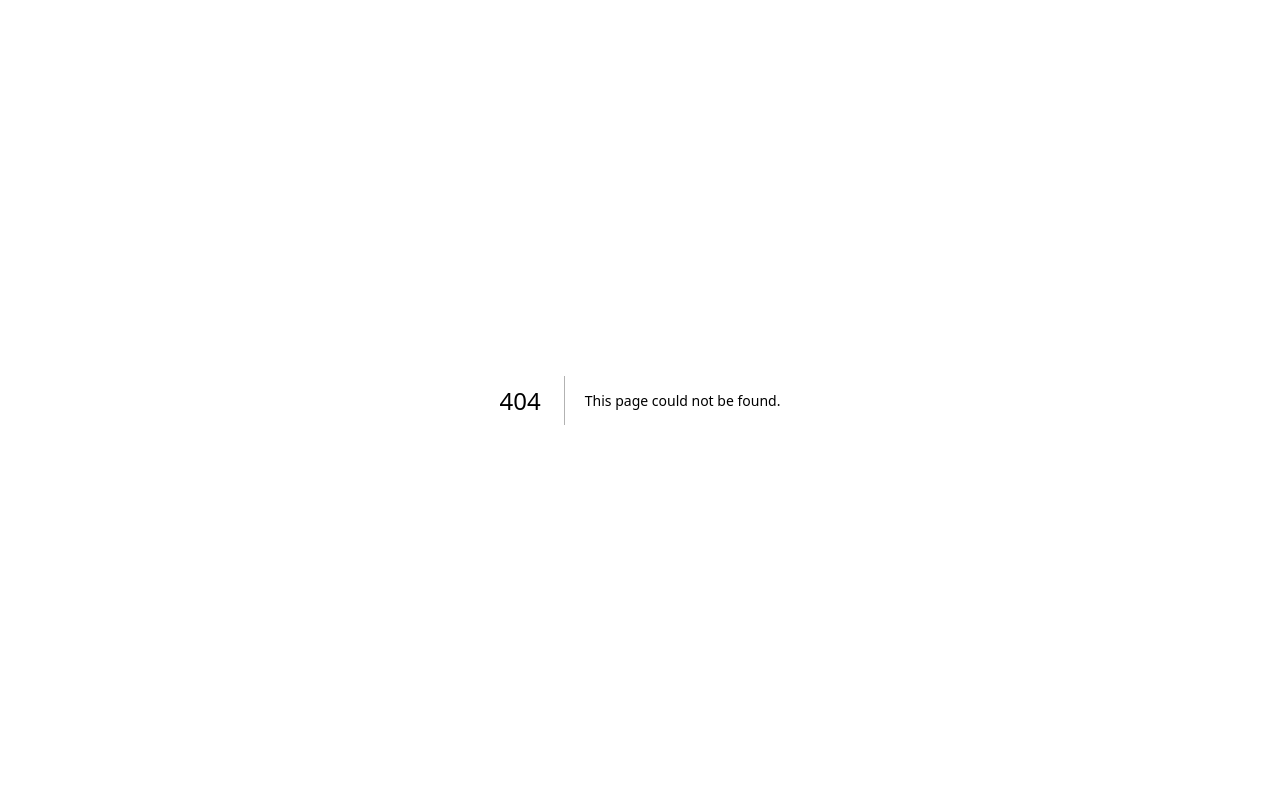
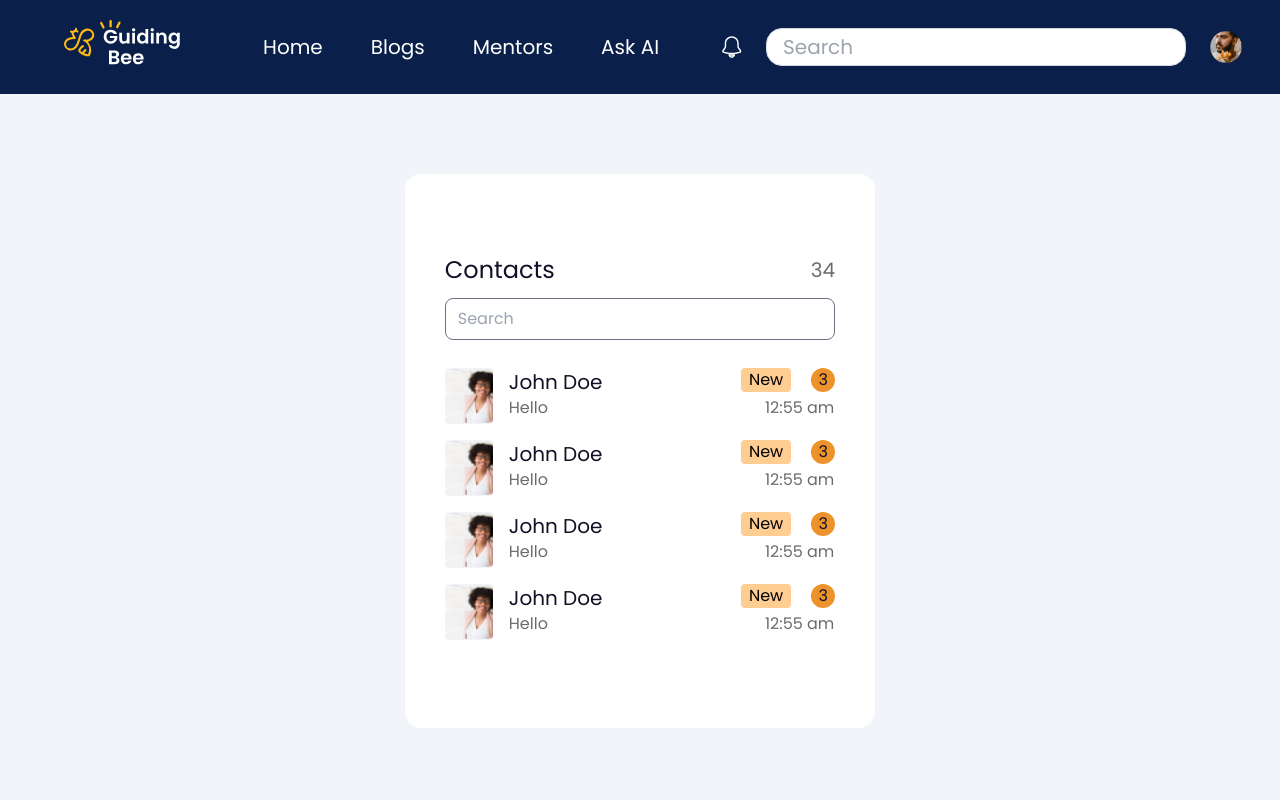
Before and after one commit to Nakulllll/tgb-webapp, a Next.js app: page /chat in a window 1280 px wide. Before the commit this address had no page. Shown: the top 800 px of the page. Built offline with nearby package versions, Linux system fonts and the light colour scheme.

Commit message:
feat: final

```diff
--- a/src/components/layout/v2/navbarv2.tsx
+++ b/src/components/layout/v2/navbarv2.tsx
@@ -109,7 +109,10 @@ const Navbar = () => {
           </div>
 
           <div className="flex flex-row justify-center items-center w-full gap-x-6">
-            <Image src={Msg} alt="" className="w-5" />
+            <a href="/chat">
+              <Image src={Msg} alt="" className="w-5" />
+            </a>
+
             <Image src={Alarm} alt="" className="w-5" />
             <input
               className="border border-[#D5DAE1] rounded-2xl font-normal px-4 py-1"
--- /dev/null
+++ b/src/pages/chat.tsx
@@ -0,0 +1,115 @@
+import Layout from "./_layout";
+import { useState } from "react";
+import Image from "next/image";
+import Pic from "../../public/pic.png";
+
+const Chat = () => {
+  const [searchText, setSearchText] = useState("");
+  return (
+    <Layout>
+      <div className="text-[#130F26] bg-white px-10 py-20 mx-10 my-20 rounded-2xl">
+        <div className="flex flex-row">
+          <div className="flex flex-col w-full">
+            <div className="flex flex-row gap-x-64 items-center">
+              <p className="text-2xl">Contacts</p>
+              <p className="text-[#6C6C6C] text-xl">34</p>
+            </div>
+            <input
+              className="text-[#6C6C6C] rounded-lg px-3 py-2 border border-gray-500 my-3"
+              type="text"
+              placeholder="Search"
+              value={searchText}
+              onChange={(e) => {
+                setSearchText(e.target.value);
+              }}
+            />
+            <p className="py-1"></p>
+            <div className="flex flex-row py-2 justify-between">
+              <div className="flex flex-row gap-4 ">
+                <Image src={Pic} alt="img" className="object-cover" />
+                <div>
+                  <p className="text-xl">John Doe</p>
+                  <p className="text-[#6C6C6C]">Hello</p>
+                </div>
+              </div>
+              <div>
+                <div className="flex flex-row gap-5">
+                  <p className="bg-[#FFCC91] rounded text-black px-2 flex items-center">
+                    New
+                  </p>
+                  <p className="bg-[#ed932c] w-6 h-6 flex flex-row items-center justify-center rounded-full">
+                    3
+                  </p>
+                </div>
+                <p className="text-[#6C6C6C] pl-6 my-1">12:55 am</p>
+              </div>
+            </div>
+            <div className="flex flex-row py-2 justify-between">
+              <div className="flex flex-row gap-4 ">
+                <Image src={Pic} alt="img" className="object-cover" />
+                <div>
+                  <p className="text-xl">John Doe</p>
+                  <p className="text-[#6C6C6C]">Hello</p>
+                </div>
+              </div>
+              <div>
+                <div className="flex flex-row gap-5">
+                  <p className="bg-[#FFCC91] rounded text-black px-2 flex items-center">
+                    New
+                  </p>
+                  <p className="bg-[#ed932c] w-6 h-6 flex flex-row items-center justify-center rounded-full">
+                    3
+                  </p>
+                </div>
+                <p className="text-[#6C6C6C] pl-6 my-1">12:55 am</p>
+              </div>
+            </div>
+            <div className="flex flex-row py-2 justify-between">
+              <div className="flex flex-row gap-4 ">
+                <Image src={Pic} alt="img" className="object-cover" />
+                <div>
+                  <p className="text-xl">John Doe</p>
+                  <p className="text-[#6C6C6C]">Hello</p>
+                </div>
+              </div>
+              <div>
+                <div className="flex flex-row gap-5">
+                  <p className="bg-[#FFCC91] rounded text-black px-2 flex items-center">
+                    New
+                  </p>
+                  <p className="bg-[#ed932c] w-6 h-6 flex flex-row items-center justify-center rounded-full">
+                    3
+                  </p>
+                </div>
+                <p className="text-[#6C6C6C] pl-6 my-1">12:55 am</p>
+              </div>
+            </div>
+            <div className="flex flex-row py-2 justify-between">
+              <div className="flex flex-row gap-4 ">
+                <Image src={Pic} alt="img" className="object-cover" />
+                <div>
+                  <p className="text-xl">John Doe</p>
+                  <p className="text-[#6C6C6C]">Hello</p>
+                </div>
+              </div>
+              <div>
+                <div className="flex flex-row gap-5">
+                  <p className="bg-[#FFCC91] rounded text-black px-2 flex items-center">
+                    New
+                  </p>
+                  <p className="bg-[#ed932c] w-6 h-6 flex flex-row items-center justify-center rounded-full">
+                    3
+                  </p>
+                </div>
+                <p className="text-[#6C6C6C] pl-6 my-1">12:55 am</p>
+              </div>
+            </div>
+          </div>
+          <div></div>
+        </div>
+      </div>
+    </Layout>
+  );
+};
+
+export default Chat;
```
Also changed, not shown: public/pic.png (added).
